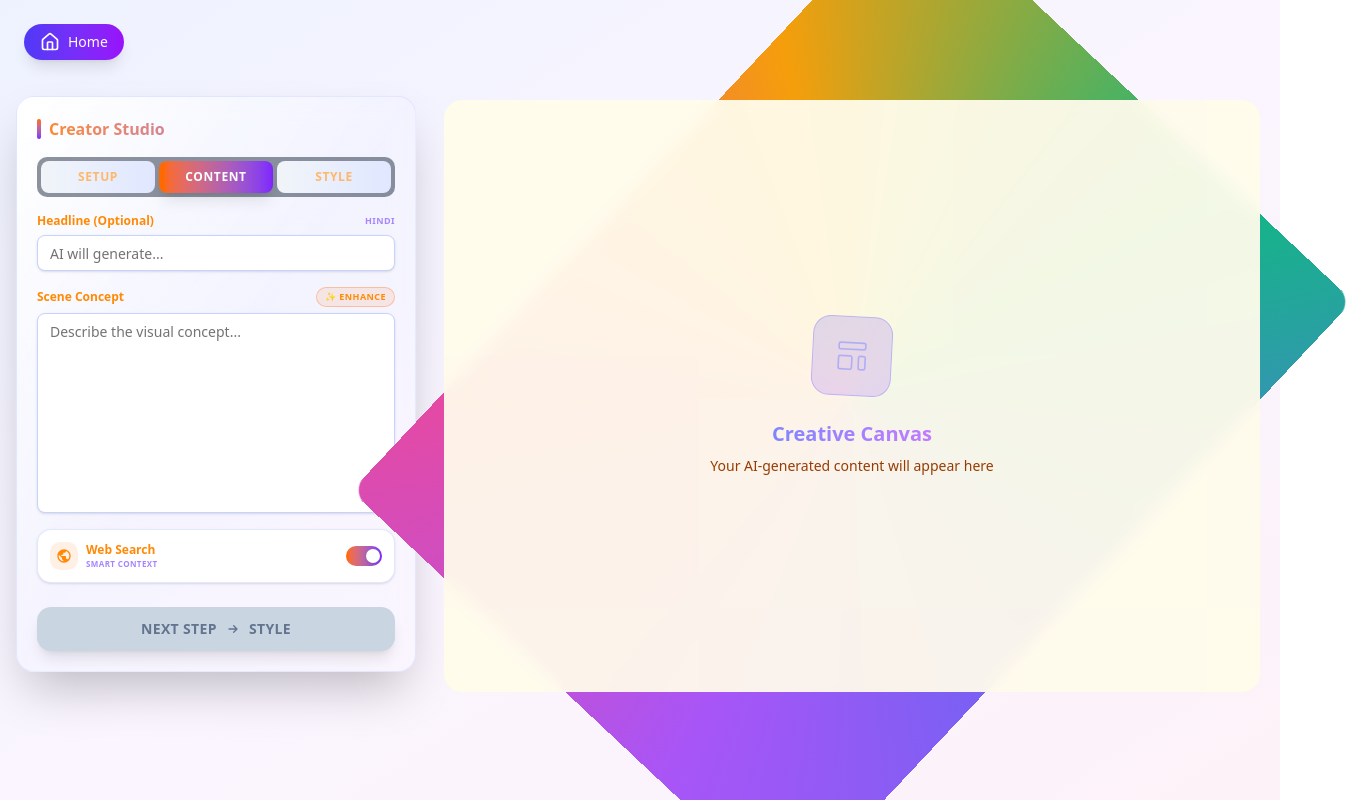
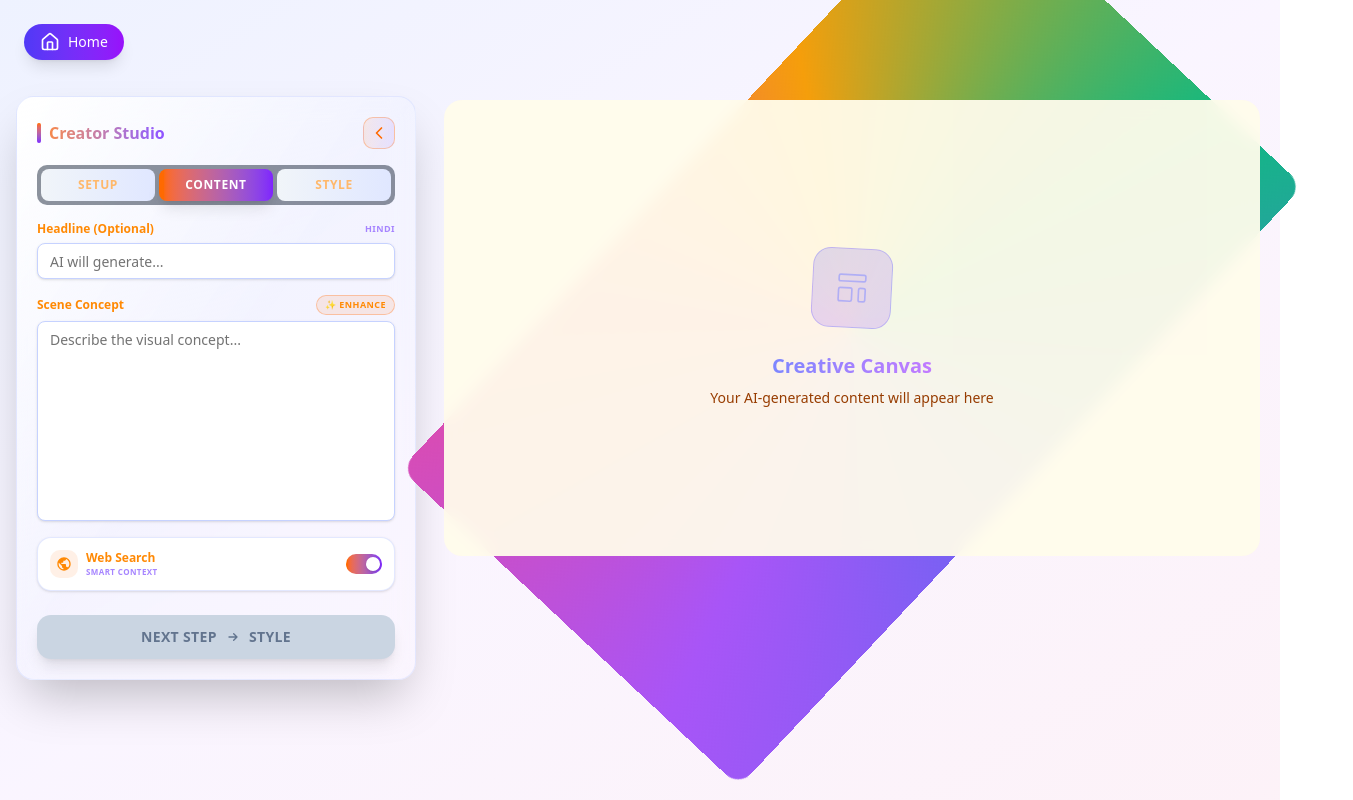
Before and after one commit to narendraAnalytics/Thumbl, a Next.js app: page /dashboard in a window 1280 px wide. Shown: the top 800 px of the page, 1353 px wide, since content can reach past the window. Built offline with nearby package versions, Linux system fonts and the light colour scheme.

Commit message:
Added panel to the sidebar

```diff
--- a/src/app/dashboard/page.tsx
+++ b/src/app/dashboard/page.tsx
@@ -15,6 +15,7 @@ export default function DashboardPage() {
   const [error, setError] = useState<string | null>(null)
   const [result, setResult] = useState<ThumbnailResult | null>(null)
   const [referenceImages, setReferenceImages] = useState<string[]>([])
+  const [isPanelExpanded, setIsPanelExpanded] = useState(true)
 
   // Form state
   const [headline, setHeadline] = useState('')
@@ -125,7 +126,7 @@ export default function DashboardPage() {
 
       <main className="max-w-7xl mx-auto px-4 pt-24 grid grid-cols-1 lg:grid-cols-12 gap-6 pb-20">
         {/* Left Panel: Controls */}
-        <div className="lg:col-span-4">
+        <div className={isPanelExpanded ? 'lg:col-span-4' : 'lg:col-span-1'}>
           <ControlPanel
             headline={headline}
             setHeadline={setHeadline}
@@ -149,11 +150,13 @@ export default function DashboardPage() {
             enhancing={enhancing}
             loading={loading}
             error={error}
+            isPanelExpanded={isPanelExpanded}
+            onTogglePanel={() => setIsPanelExpanded(!isPanelExpanded)}
           />
         </div>
 
         {/* Right Panel: Results */}
-        <div className="lg:col-span-8">
+        <div className={isPanelExpanded ? 'lg:col-span-8' : 'lg:col-span-11'}>
           <ResultsPanel
             result={result}
             loading={loading}
--- a/src/components/dashboard/ControlPanel.tsx
+++ b/src/components/dashboard/ControlPanel.tsx
@@ -1,6 +1,7 @@
 "use client"
 
 import { useState } from "react"
+import { ChevronLeft, ChevronRight } from "lucide-react"
 import { Input } from "@/components/ui/input"
 import { Textarea } from "@/components/ui/textarea"
 import { Label } from "@/components/ui/label"
@@ -56,6 +57,8 @@ interface ControlPanelProps {
   enhancing: boolean
   loading: boolean
   error: string | null
+  isPanelExpanded: boolean
+  onTogglePanel: () => void
 }
 
 export function ControlPanel({
@@ -81,18 +84,39 @@ export function ControlPanel({
   enhancing,
   loading,
   error,
+  isPanelExpanded,
+  onTogglePanel,
 }: ControlPanelProps) {
   const [activeTab, setActiveTab] = useState<'setup' | 'content' | 'style'>('content')
 
   return (
-    <div className="bg-gradient-to-br from-white via-indigo-50/30 to-purple-50/30 backdrop-blur-md border border-indigo-200/40 rounded-2xl p-5 shadow-2xl">
-      <h2 className="text-base font-bold mb-4 flex items-center gap-2 bg-gradient-to-r from-orange-400 to-violet-500 bg-clip-text text-transparent">
-        <span className="w-1 h-5 bg-gradient-to-b from-orange-500 to-violet-600 rounded-full"></span>
-        Creator Studio
-      </h2>
+    <div className="bg-gradient-to-br from-white via-indigo-50/30 to-purple-50/30 backdrop-blur-md border border-indigo-200/40 rounded-2xl p-5 shadow-2xl transition-all duration-300 ease-in-out">
+      <div className="flex items-center justify-between mb-4">
+        <h2 className="text-base font-bold flex items-center gap-2 bg-gradient-to-r from-orange-400 to-violet-500 bg-clip-text text-transparent">
+          <span className="w-1 h-5 bg-gradient-to-b from-orange-500 to-violet-600 rounded-full"></span>
+          Creator Studio
+        </h2>
 
-      {/* Tab Navigation */}
-      <div className="flex gap-1 p-1 bg-slate-800/50 rounded-lg mb-4">
+        {/* Toggle Button - Desktop Only */}
+        <button
+          type="button"
+          onClick={onTogglePanel}
+          aria-label={isPanelExpanded ? 'Hide panel' : 'Show panel'}
+          title={isPanelExpanded ? 'Hide panel' : 'Show panel'}
+          className="hidden lg:flex items-center justify-center w-8 h-8 rounded-lg bg-gradient-to-r from-orange-500/10 to-violet-600/10 hover:from-orange-500/20 hover:to-violet-600/20 border border-orange-500/30 transition-all hover:scale-105 active:scale-95"
+        >
+          {isPanelExpanded ? (
+            <ChevronLeft className="w-5 h-5 text-orange-500" />
+          ) : (
+            <ChevronRight className="w-5 h-5 text-orange-500" />
+          )}
+        </button>
+      </div>
+
+      {/* Content visible on mobile always, on desktop based on isPanelExpanded */}
+      <div className={isPanelExpanded ? '' : 'lg:hidden'}>
+        {/* Tab Navigation */}
+        <div className="flex gap-1 p-1 bg-slate-800/50 rounded-lg mb-4">
         <button
           type="button"
           onClick={() => setActiveTab('setup')}
@@ -439,6 +463,7 @@ export function ControlPanel({
           )}
         </div>
       </form>
+      </div>
     </div>
   )
 }
--- a/src/components/dashboard/ResultsPanel.tsx
+++ b/src/components/dashboard/ResultsPanel.tsx
@@ -9,6 +9,21 @@ interface ResultsPanelProps {
   headline: string
   aspectRatio: AspectRatio
   language: string
+}
+
+const getCanvasClasses = (ratio: AspectRatio): string => {
+  switch (ratio) {
+    case '16:9':
+      return 'w-full max-w-4xl aspect-video' // 896px max, widescreen
+    case '1:1':
+      return 'w-full max-w-lg aspect-square' // 512px max, square
+    case '4:5':
+      return 'w-full max-w-md aspect-[4/5]' // 448px max, portrait
+    case '9:16':
+      return 'w-full max-w-sm aspect-[9/16] max-h-[80vh]' // 384px max, story format with height constraint
+    default:
+      return 'w-full max-w-2xl aspect-video' // fallback
+  }
 }
 
 export function ResultsPanel({
@@ -23,7 +38,7 @@ export function ResultsPanel({
   if (!result && !loading) {
     return (
       <>
-        <div className="relative h-[600px] rounded-2xl p-[4px]">
+        <div className={`relative rounded-2xl p-[4px] mx-auto ${getCanvasClasses(aspectRatio)}`}>
           {/* Animated conic gradient border - rotates continuously */}
           <div
             className="absolute inset-0 rounded-2xl animate-spin-slow"
@@ -66,7 +81,7 @@ export function ResultsPanel({
   // Loading State
   if (loading) {
     return (
-      <div className="bg-orange-50/90 backdrop-blur-md border border-orange-200/50 rounded-2xl p-12 flex flex-col items-center justify-center min-h-[600px]">
+      <div className={`bg-orange-50/90 backdrop-blur-md border border-orange-200/50 rounded-2xl p-12 flex flex-col items-center justify-center mx-auto ${getCanvasClasses(aspectRatio)}`}>
         <div className="relative">
           <div className="w-28 h-28 border-[5px] border-indigo-600/10 border-t-indigo-500 rounded-full animate-spin"></div>
           <div className="absolute inset-0 flex items-center justify-center">
```
Also changed, not shown: 2 other files (tests, documents, lock files or other folders).
